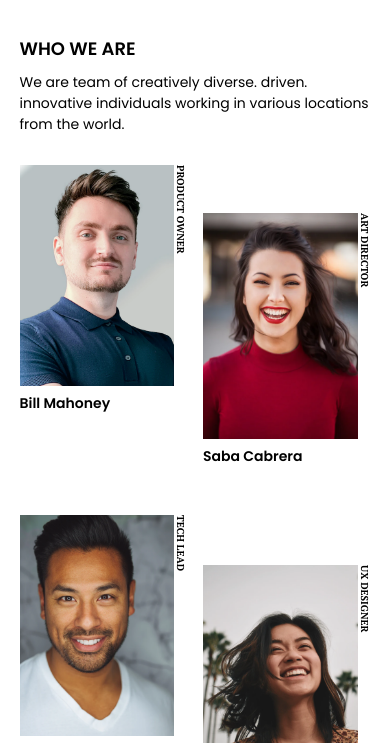
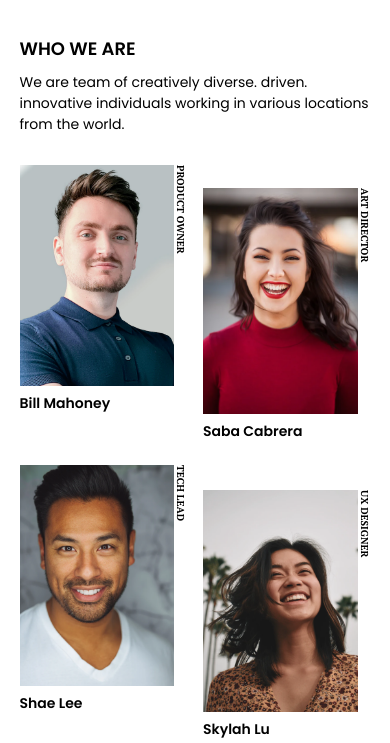
Before and after one commit to nkratzmeyer/my-team-page, a plain HTML site: page index.html in a window 390 px wide. Shown: the part 101-844 px from the top of the page. Drawn offline with Linux system fonts and the light colour scheme.

Commit message:
Changed row height on mobile

```diff
--- a/styles.css
+++ b/styles.css
@@ -43,7 +43,7 @@ header p {
 .img-container {
     display: grid;
     grid-template-columns: 1fr 1fr;
-    grid-auto-rows: minmax(350px, auto);
+    grid-auto-rows: minmax(300px, auto);
     column-gap: 1rem;
 }
 
```
